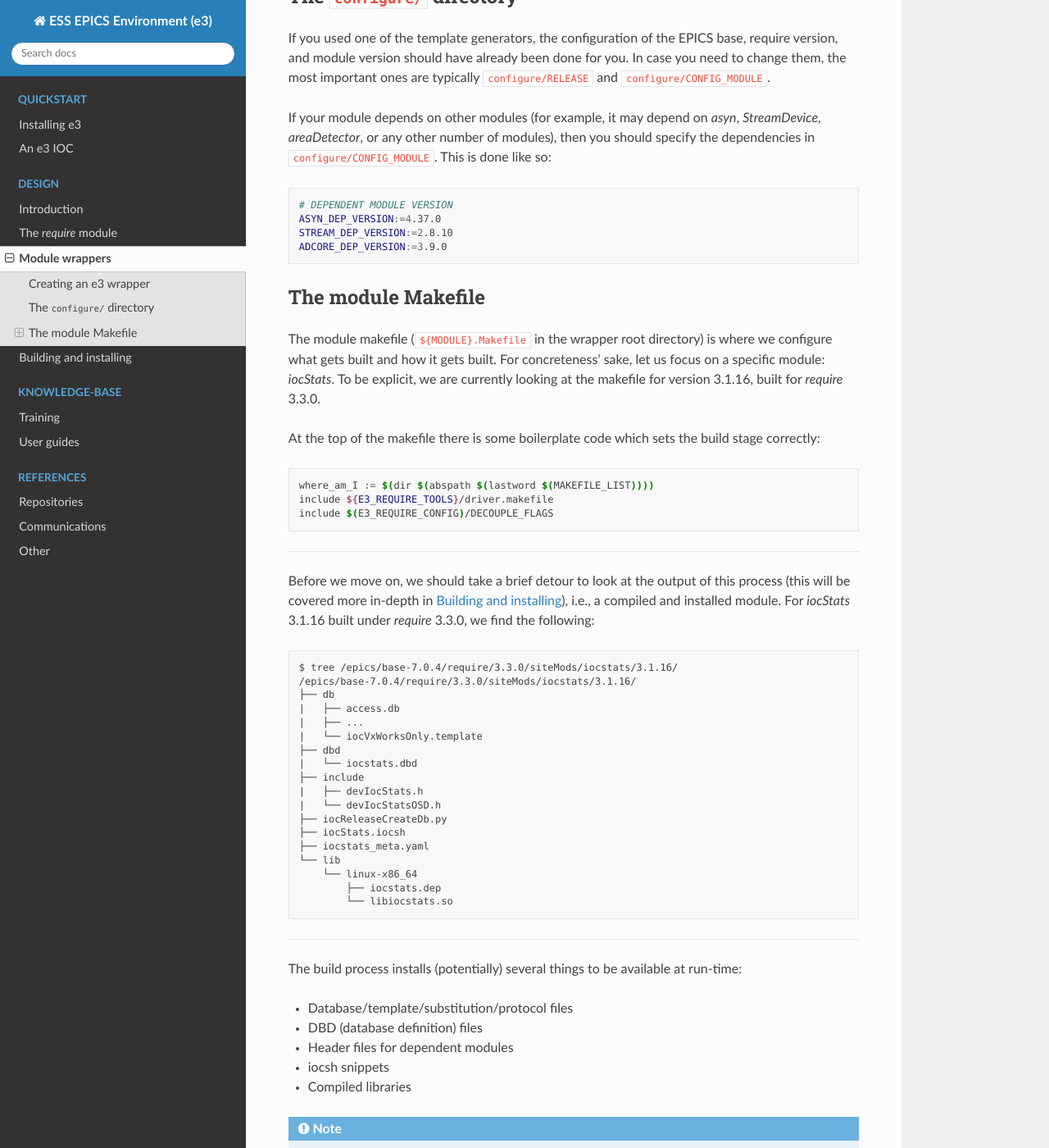
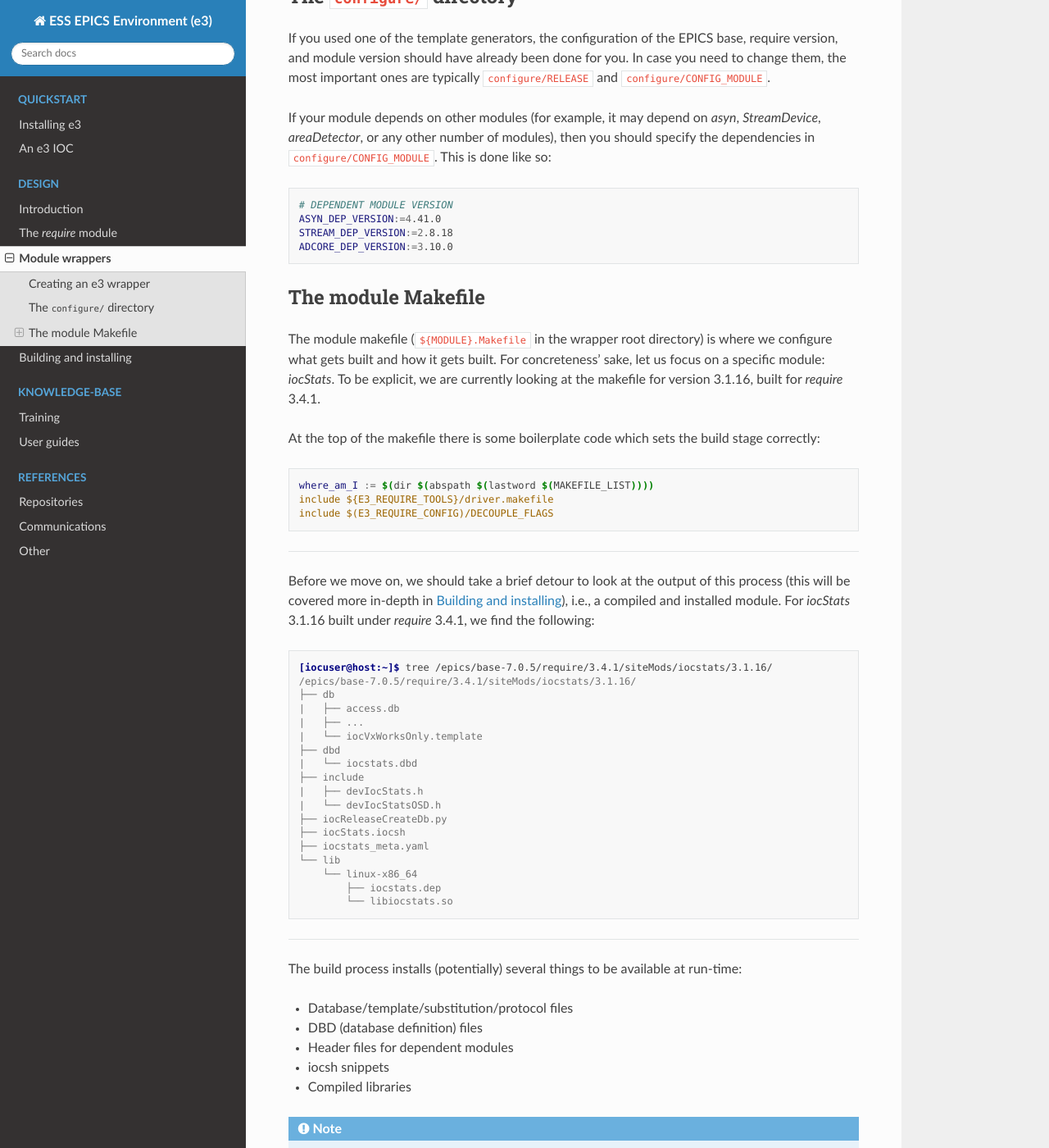
Before and after one commit to ttkorhonen/e3pages, a Sphinx documentation site: the page built from docs/design/3_wrappers.md, in a window 1280 px wide and 1400 px high, scrolled down 1114 px. Shown: the whole window at 82% size. Built offline with Sphinx 7.4.7 and the Read the Docs theme 2.0.0, drawn with Linux system fonts in a browser that asks for light colours; some of the changed text lies outside the part shown.

Commit message:
Updated design section to base 7.0.5 require 3.4.1

````diff
--- a/docs/design/3_wrappers.md
+++ b/docs/design/3_wrappers.md
@@ -6,9 +6,9 @@ Another key feature of e3 is the module wrapper. This allows us to apply site sp
 
 The template structure for an e3 wrapper is as follows:
 
-```bash
-$ tree
-.
+```console
+[iocuser@host:~]$ tree e3-${MODULE}
+e3-${MODULE}
 ├── Makefile
 ├── README.md
 ├── cmds
@@ -42,20 +42,20 @@ If your module depends on other modules (for example, it may depend on *asyn*, *
 
 ```makefile
 # DEPENDENT MODULE VERSION
-ASYN_DEP_VERSION:=4.37.0
-STREAM_DEP_VERSION:=2.8.10
-ADCORE_DEP_VERSION:=3.9.0
+ASYN_DEP_VERSION:=4.41.0
+STREAM_DEP_VERSION:=2.8.18
+ADCORE_DEP_VERSION:=3.10.0
 ```
 
 (iocstats_tree)=
 
 ## The module Makefile
 
-The module makefile (`${MODULE}.Makefile` in the wrapper root directory) is where we configure what gets built and how it gets built. For concreteness' sake, let us focus on a specific module: *iocStats*. To be explicit, we are currently looking at the makefile for version 3.1.16, built for *require* 3.3.0.
+The module makefile (`${MODULE}.Makefile` in the wrapper root directory) is where we configure what gets built and how it gets built. For concreteness' sake, let us focus on a specific module: *iocStats*. To be explicit, we are currently looking at the makefile for version 3.1.16, built for *require* 3.4.1.
 
 At the top of the makefile there is some boilerplate code which sets the build stage correctly:
 
-```bash
+```makefile
 where_am_I := $(dir $(abspath $(lastword $(MAKEFILE_LIST))))
 include ${E3_REQUIRE_TOOLS}/driver.makefile
 include $(E3_REQUIRE_CONFIG)/DECOUPLE_FLAGS
@@ -63,11 +63,11 @@ include $(E3_REQUIRE_CONFIG)/DECOUPLE_FLAGS
 
 ---
 
-Before we move on, we should take a brief detour to look at the output of this process (this will be covered more in-depth in {ref}`build_process`), i.e., a compiled and installed module. For *iocStats* 3.1.16 built under *require* 3.3.0, we find the following:
+Before we move on, we should take a brief detour to look at the output of this process (this will be covered more in-depth in {ref}`build_process`), i.e., a compiled and installed module. For *iocStats* 3.1.16 built under *require* 3.4.1, we find the following:
 
-```bash
-$ tree /epics/base-7.0.4/require/3.3.0/siteMods/iocstats/3.1.16/
-/epics/base-7.0.4/require/3.3.0/siteMods/iocstats/3.1.16/
+```console
+[iocuser@host:~]$ tree /epics/base-7.0.5/require/3.4.1/siteMods/iocstats/3.1.16/
+/epics/base-7.0.5/require/3.4.1/siteMods/iocstats/3.1.16/
 ├── db
 |   ├── access.db
 |   ├── ...
@@ -135,9 +135,9 @@ HEADERS += $(DEVIOCSTATS)/devIocStats.h
 :::{warning}
 By default, the headers are all flatly installed into the `include/` directory; that is, the two files listed are both installed directly as follows:
 
-```bash
-$ tree /epics/base-7.0.4/require/3.3.0/siteMods/iocstats/3.1.16/include/
-/epics/base-7.0.4/require/3.3.0/siteMods/iocstats/3.1.16/include/
+```console
+[iocuser@host:~]$ tree /epics/base-7.0.5/require/3.4.1/siteMods/iocstats/3.1.16/include/
+/epics/base-7.0.5/require/3.4.1/siteMods/iocstats/3.1.16/include/
 ├── devIocStats.h
 └── devIocStatsOSD.h
 ```
@@ -150,8 +150,6 @@ From require 3.3.0 onwards, you can define the `KEEP_HEADER_SUBDIRS` variable in
 KEEP_HEADER_SUBDIRS += $(GMTOP)
 ```
 where you have defined `GMTOP` elsewhere in the module Makefile.
-
-
 :::
 
 ### Compiled libraries
````
Also changed, not shown: docs/design/4_build_process.md (+13 -11 lines).
